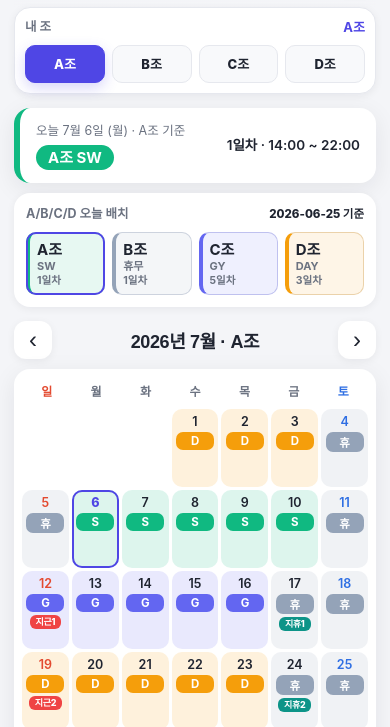
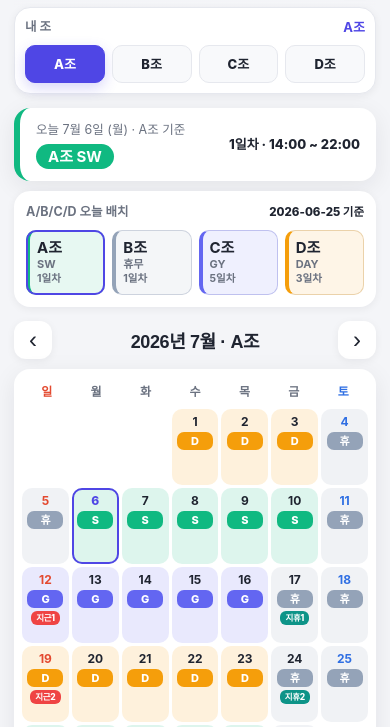
Before and after one commit to makag1122-hub/shift-calendar, a plain HTML site: page index.html in a window 390 px wide. Shown: the part 62-789 px from the top of the page. Drawn offline with Linux system fonts and the light colour scheme.

Commit message:
Align mobile calendar UI

```diff
--- a/app.js
+++ b/app.js
@@ -437,7 +437,9 @@ function renderCalendar(){
     const hasMemo = !!memo;
     const selCls = `${rangeAnchor===dateStr ? ' range-anchor' : ''}${rangeSet && rangeSet.has(dateStr) ? ' range-sel' : ''}`;
     const ti = tagMap[dateStr];
-    const tagHtml = ti ? `<span class="cell-tag" style="background:${DESIG[ti.tag].color}">${tagLabel(ti)}</span>` : '';
+    const tagHtml = ti
+      ? `<span class="cell-tag" style="background:${DESIG[ti.tag].color}">${tagLabel(ti)}</span>`
+      : '<span class="cell-tag-slot" aria-hidden="true"></span>';
     html += `<button class="cell ${dateStr===todayS?'today':''}${hasMemo?' has-memo':''}${selCls}" data-date="${dateStr}" style="--tint:${tint}">
       <span class="dnum ${dnumCls}">${d}</span>
       ${badge}
--- a/index.html
+++ b/index.html
@@ -11,7 +11,7 @@
   <meta name="apple-mobile-web-app-status-bar-style" content="default" />
   <link rel="manifest" href="manifest.json" />
   <link rel="apple-touch-icon" href="icons/icon-180.png" />
-  <link rel="stylesheet" href="style.css?v=20260706d" />
+  <link rel="stylesheet" href="style.css?v=20260706f" />
 </head>
 <body>
   <div class="app">
@@ -73,7 +73,7 @@
 
     <footer class="app-footer">
       <button class="btn-soft" id="btnToday">오늘로 이동</button>
-      <div class="app-version">ver 2026.07.06.4</div>
+      <div class="app-version">ver 2026.07.06.6</div>
     </footer>
   </div>
 
@@ -149,11 +149,11 @@
         <input id="importFile" type="file" accept="application/json" hidden />
       </section>
 
-      <p class="set-foot">교대 캘린더 · ver 2026.07.06.4</p>
+      <p class="set-foot">교대 캘린더 · ver 2026.07.06.6</p>
     </div>
   </div>
 
-  <script src="app.js?v=20260706d"></script>
+  <script src="app.js?v=20260706f"></script>
   <script>
     if ('serviceWorker' in navigator && location.protocol !== 'file:') {
       window.addEventListener('load', () => {
--- a/service-worker.js
+++ b/service-worker.js
@@ -1,6 +1,6 @@
 'use strict';
 
-const CACHE_NAME = 'shift-calendar-v20260706-version';
+const CACHE_NAME = 'shift-calendar-v20260706-ui-align2';
 const APP_SHELL = [
   './',
   './index.html',
--- a/style.css
+++ b/style.css
@@ -94,16 +94,19 @@ body{
   background: var(--card);
   border-radius: var(--radius);
   box-shadow: var(--shadow);
-  padding: 14px 16px;
+  padding: 13px 16px;
   margin: 4px 0 10px;
-  display:flex; align-items:center; justify-content:space-between;
+  display:grid;
+  grid-template-columns: minmax(0,1fr) auto;
+  align-items:center;
+  gap:10px;
   border-left: 6px solid var(--accent);
 }
 .tb-left{ display:flex; flex-direction:column; gap:6px; }
 .tb-date{ font-size: 12.5px; color: var(--ink-soft); }
 .tb-shift{ font-size: 16px; font-weight: 700; }
 .tb-badge{ color:#fff; padding: 3px 12px; border-radius: 999px; font-size: 15px; }
-.tb-time{ font-size: 13.5px; color: var(--ink); font-weight:600; text-align:right; }
+.tb-time{ font-size: 13px; color: var(--ink); font-weight:800; text-align:right; white-space:nowrap; }
 
 /* 오늘 조별 배치 */
 .team-board{
@@ -122,6 +125,7 @@ body{
 .team-grid{ display:grid; grid-template-columns: repeat(4,1fr); gap: 7px; }
 .team-item{
   min-width: 0;
+  min-height: 62px;
   border: 1px solid color-mix(in srgb, var(--c) 30%, var(--line));
   font-family: inherit;
   cursor: pointer;
@@ -129,13 +133,23 @@ body{
   border-left: 4px solid var(--c);
   border-radius: 10px;
   padding: 8px 7px;
-  display:flex; flex-direction:column; align-items:flex-start; gap:2px;
+  display:grid;
+  grid-template-rows: 17px 14px 14px;
+  align-content:center;
+  align-items:center;
+  gap:1px;
   text-align: left;
 }
 .team-item.active{ outline: 2px solid var(--brand); outline-offset: -2px; }
 .team-item:active{ transform: scale(.97); }
+.team-shift, .team-day{
+  width:100%;
+  overflow:hidden;
+  text-overflow:ellipsis;
+  white-space:nowrap;
+}
 .team-shift{ font-size: 11px; color: var(--ink-soft); font-weight:700; line-height:1.1; }
-.team-item strong{ font-size: 15px; color: var(--ink); line-height:1.15; }
+.team-item strong{ width:100%; font-size: 15px; color: var(--ink); line-height:1.15; }
 .team-day{ font-size: 10.5px; color: var(--ink-soft); font-weight:700; line-height:1.1; }
 
 @media (max-width: 380px){
@@ -171,7 +185,7 @@ body{
 .wd.sat{ color: var(--sat); }
 
 .grid{
-  --cell-h: 78px;
+  --cell-h: 76px;
   display:grid;
   grid-template-columns: repeat(7,1fr);
   grid-auto-rows: var(--cell-h);
@@ -183,8 +197,12 @@ body{
   border-radius: 10px;
   min-height: 0;
   height: var(--cell-h);
-  padding: 5px 3px 4px;
-  display:flex; flex-direction:column; align-items:center; gap:3px;
+  padding: 5px 3px 20px;
+  display:grid;
+  grid-template-rows: 15px 20px 15px;
+  align-content:start;
+  justify-items:center;
+  gap:2px;
   cursor:pointer; font-family: inherit;
   transition: transform .06s;
   overflow:hidden;
@@ -193,17 +211,24 @@ body{
 .cell:active{ transform: scale(.95); }
 .cell.empty{ background: transparent; pointer-events:none; }
 .cell.has-memo{
-  padding-bottom:22px;
   background:
     linear-gradient(180deg, rgba(255,255,255,.46), rgba(255,255,255,0) 48%),
     var(--tint, transparent);
 }
-.dnum{ font-size: 12.5px; font-weight:600; color: var(--ink); }
+.dnum{
+  align-self:center;
+  font-size: 12px;
+  line-height:15px;
+  font-weight:700;
+  color: var(--ink);
+}
 .dnum.sun{ color: var(--sun); }
 .dnum.sat{ color: var(--sat); }
 .badge{
-  color:#fff; font-size: 11.5px; font-weight: 700;
-  padding: 2px 0; width: 100%; max-width: 38px; text-align:center;
+  align-self:center;
+  color:#fff; font-size: 11px; font-weight: 800;
+  line-height:18px;
+  padding: 0; width: 100%; max-width: 36px; height:18px; text-align:center;
   border-radius: 7px; letter-spacing: -.2px;
 }
 .badge.none{ background: #eef0f4; color:#b6bccb; }
@@ -224,8 +249,17 @@ body{
 .tag-teuk{ display:inline-block; white-space:nowrap;
   font-size:9px; font-weight:800; color:#fff; background:#dc2626;
   padding:0 6px; border-radius:6px; line-height:1.6; letter-spacing:-.3px; }
-.cell-tag{ display:inline-block; white-space:nowrap; font-size:9px; font-weight:800;
-  color:#fff; padding:0 6px; border-radius:6px; line-height:1.6; letter-spacing:-.3px; }
+.cell-tag, .cell-tag-slot{
+  display:block;
+  width:max-content;
+  max-width:100%;
+  min-height:14px;
+}
+.cell-tag{
+  white-space:nowrap; font-size:8.5px; font-weight:800;
+  color:#fff; padding:0 5px; border-radius:6px; line-height:14px; letter-spacing:-.3px;
+  overflow:hidden; text-overflow:ellipsis;
+}
 .cell-memo{
   position:absolute;
   left:4px; right:4px; bottom:4px;
@@ -243,11 +277,17 @@ body{
 .cell.range-sel{ outline: 2px dashed var(--brand); outline-offset:-2px; background: rgba(79,70,229,.14); }
 
 @media (max-width: 380px){
-  .grid{ --cell-h: 74px; gap:2px; }
+  .app{ padding-left:10px; padding-right:10px; }
+  .today-banner{ grid-template-columns:1fr; gap:7px; }
+  .tb-time{ text-align:left; font-size:12.5px; }
+  .team-board{ padding:10px; }
+  .team-grid{ gap:5px; }
+  .team-item{ min-height:58px; padding:7px 6px; }
+  .grid{ --cell-h: 72px; gap:2px; }
   .cell{ border-radius:9px; padding-inline:2px; }
-  .cell.has-memo{ padding-bottom:20px; }
-  .badge{ font-size:10.5px; max-width:34px; }
-  .cell-tag{ font-size:8px; padding:0 4px; }
+  .badge{ font-size:10.5px; max-width:34px; height:17px; line-height:17px; }
+  .cell-tag{ font-size:8px; padding:0 4px; line-height:13px; min-height:13px; }
+  .cell-tag-slot{ min-height:13px; }
   .cell-memo{ left:3px; right:3px; height:14px; line-height:12px; font-size:8px; }
 }
 
@@ -335,8 +375,9 @@ body{
 }
 .btn-soft:active{ transform: scale(.97); }
 .app-version{
-  display:inline-block;
-  margin-top:10px;
+  display:block;
+  width:max-content;
+  margin:10px auto 0;
   color:#a0a7b5;
   font-size:11px;
   font-weight:800;
```
